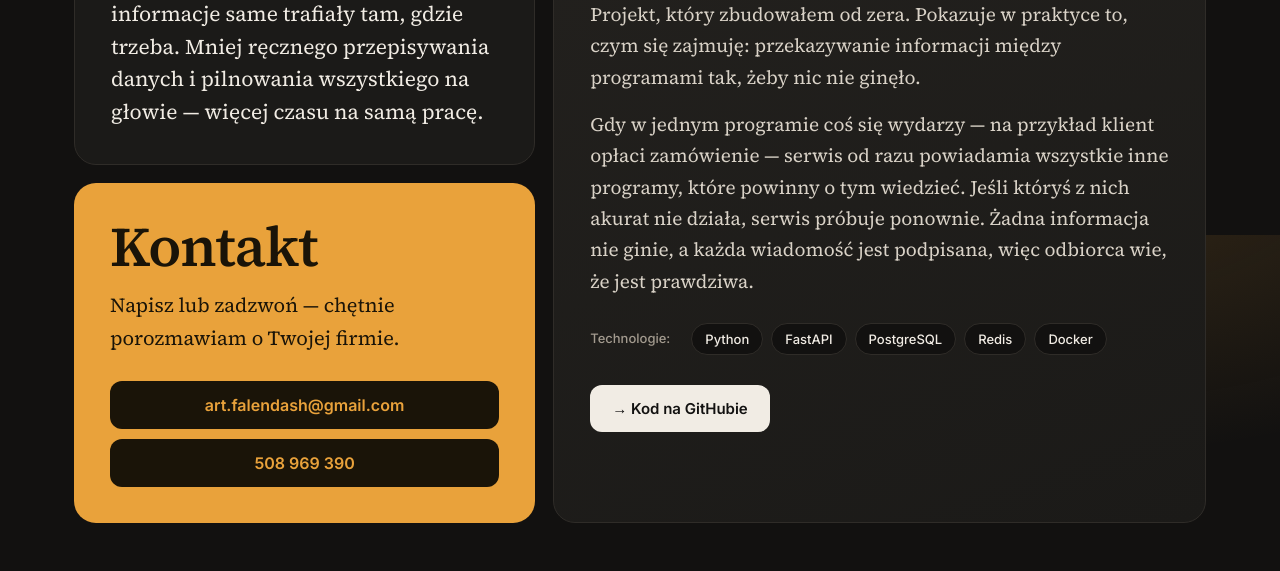
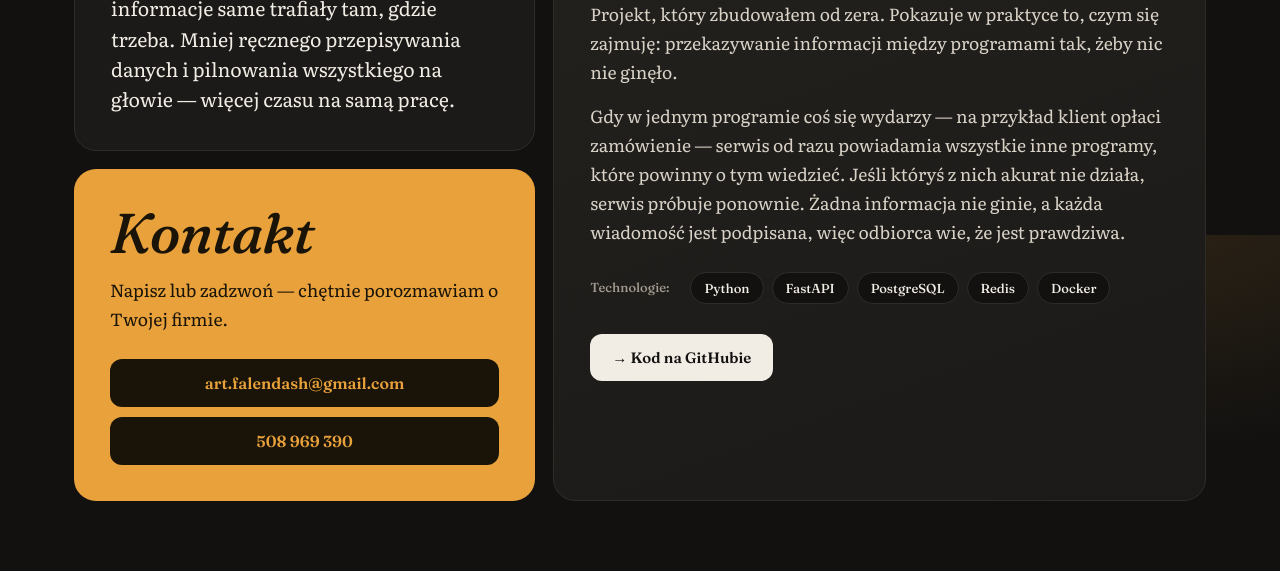
Before and after one commit to artemfalendash/artemfalendash.github.io, a plain HTML site: page index.html in a window 1280 px wide. Shown: the part 565-1136 px from the top of the page. After the commit the page ends 1114 px from the top, so only its background shows below. Drawn offline with Linux system fonts and the light colour scheme.

Commit message:
Fonts: Fraunces for labels/buttons, italic Fraunces headings, Literata text
Co-Authored-By: Claude Opus 5.5 <noreply@anthropic.com>

```diff
--- a/index.html
+++ b/index.html
@@ -9,7 +9,7 @@
 <title>Artem Falendash · Automatyzacja codziennej pracy w firmie</title>
 <link rel="preconnect" href="https://fonts.googleapis.com">
 <link rel="preconnect" href="https://fonts.gstatic.com" crossorigin>
-<link rel="stylesheet" href="https://fonts.googleapis.com/css2?family=Source+Serif+4:ital,opsz,wght@0,8..60,400;0,8..60,600;1,8..60,400&family=Inter:wght@500;600&display=swap">
+<link rel="stylesheet" href="https://fonts.googleapis.com/css2?family=Source+Serif+4:ital,opsz,wght@0,8..60,400;0,8..60,600;1,8..60,400&family=Fraunces:ital,opsz,wght@0,9..144,500;0,9..144,600;1,9..144,500;1,9..144,600&family=Literata:opsz,wght@7..72,400;7..72,500&display=swap">
 <link rel="stylesheet" href="style.css">
 </head>
 <body>
--- a/style.css
+++ b/style.css
@@ -2,7 +2,7 @@
 :root {
   --bg: #121110; --surface: #1b1a18; --surface2: #23211e; --text: #f1ece4; --muted: #a39b8f;
   --line: #2f2c28; --accent: #e9a23b;
-  --serif: "Source Serif 4", Georgia, serif; --sans: "Inter", system-ui, sans-serif;
+  --serif: "Source Serif 4", Georgia, serif; --sans: "Fraunces", Georgia, serif;
 }
 * { box-sizing: border-box; }
 body { margin: 0; color: var(--text); font: 19px/1.65 var(--serif);
@@ -48,3 +48,10 @@ h1 { font-weight: 600; font-size: clamp(46px, 7.5vw, 104px); line-height: 1; let
   .what, .project, .contact { grid-column: 1 / -1; grid-row: auto; }
   .tile { padding: 26px; border-radius: 18px; }
 }
+
+/* ---------- Fonts ---------- */
+/* Main text */
+.grid p:not(.label) { font-family: "Literata", Georgia, serif; font-size: 17.5px; }
+.what p:not(.label) { font-size: 19.5px; }
+/* The two big headings: italic, like "Automatyzacja" */
+.project h3, .contact h2 { font-family: "Fraunces", Georgia, serif; font-weight: 500; font-style: italic; letter-spacing: -0.01em; }
```
